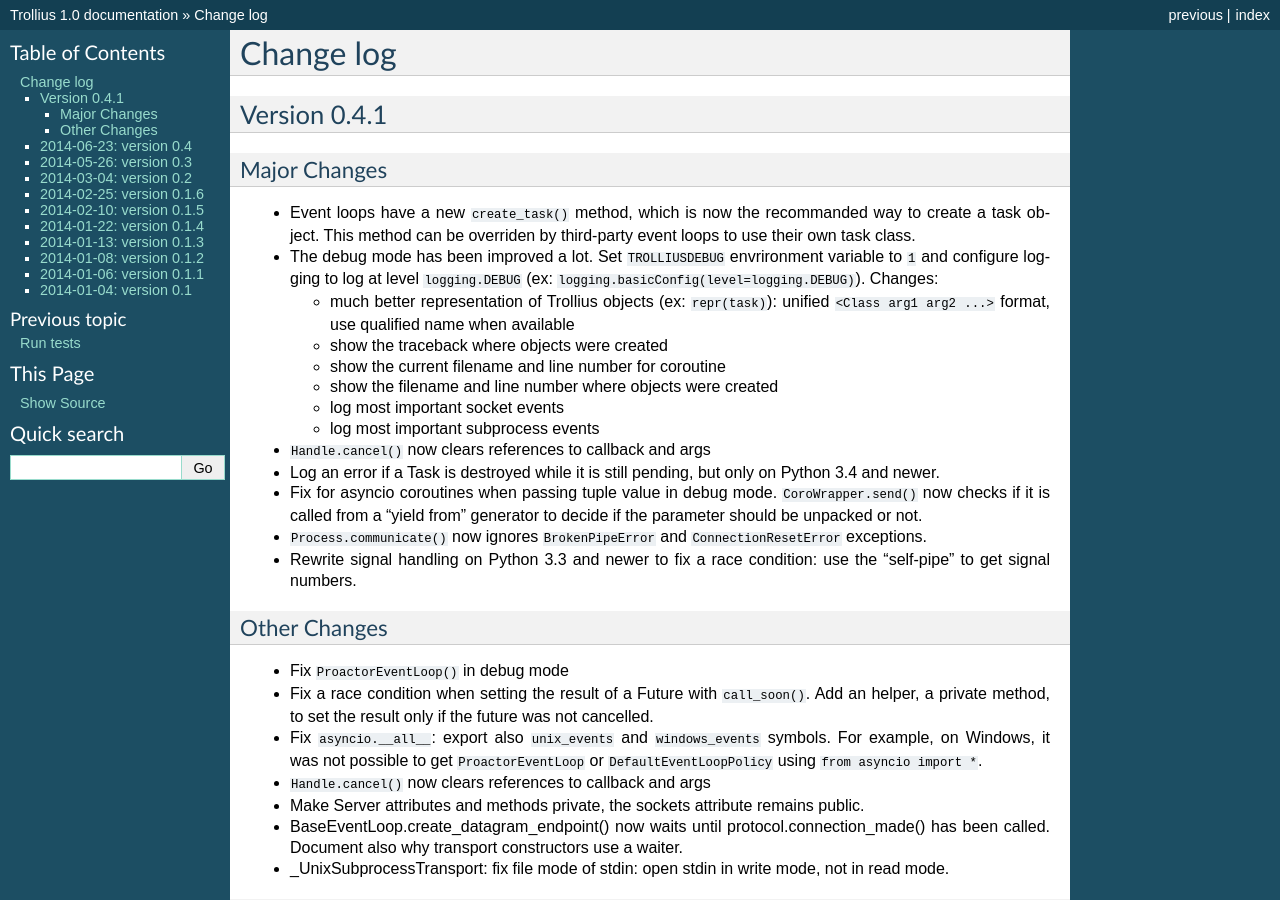
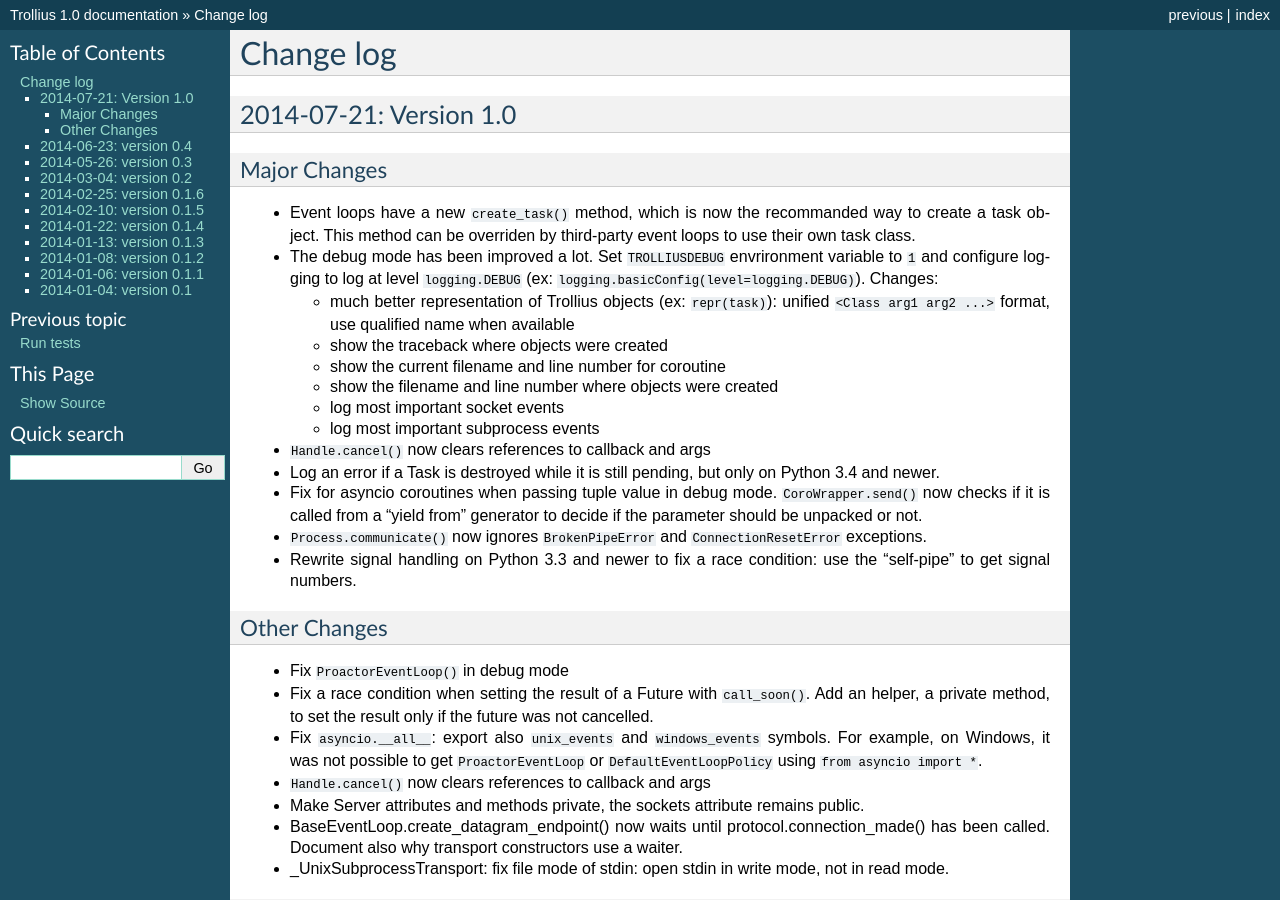
Before and after one commit to openstack-archive/deb-python-trollius, a Sphinx documentation site: the page built from doc/changelog.rst, in a window 1280 px wide and 900 px high. Built offline with Sphinx 7.4.7, drawn with Linux system fonts in a browser that asks for light colours.

Commit message:
prepare release 1.0

```diff
--- a/doc/changelog.rst
+++ b/doc/changelog.rst
@@ -2,8 +2,8 @@
 Change log
 ++++++++++
 
-Version 0.4.1
-=============
+2014-07-21: Version 1.0
+=======================
 
 Major Changes
 -------------
```
